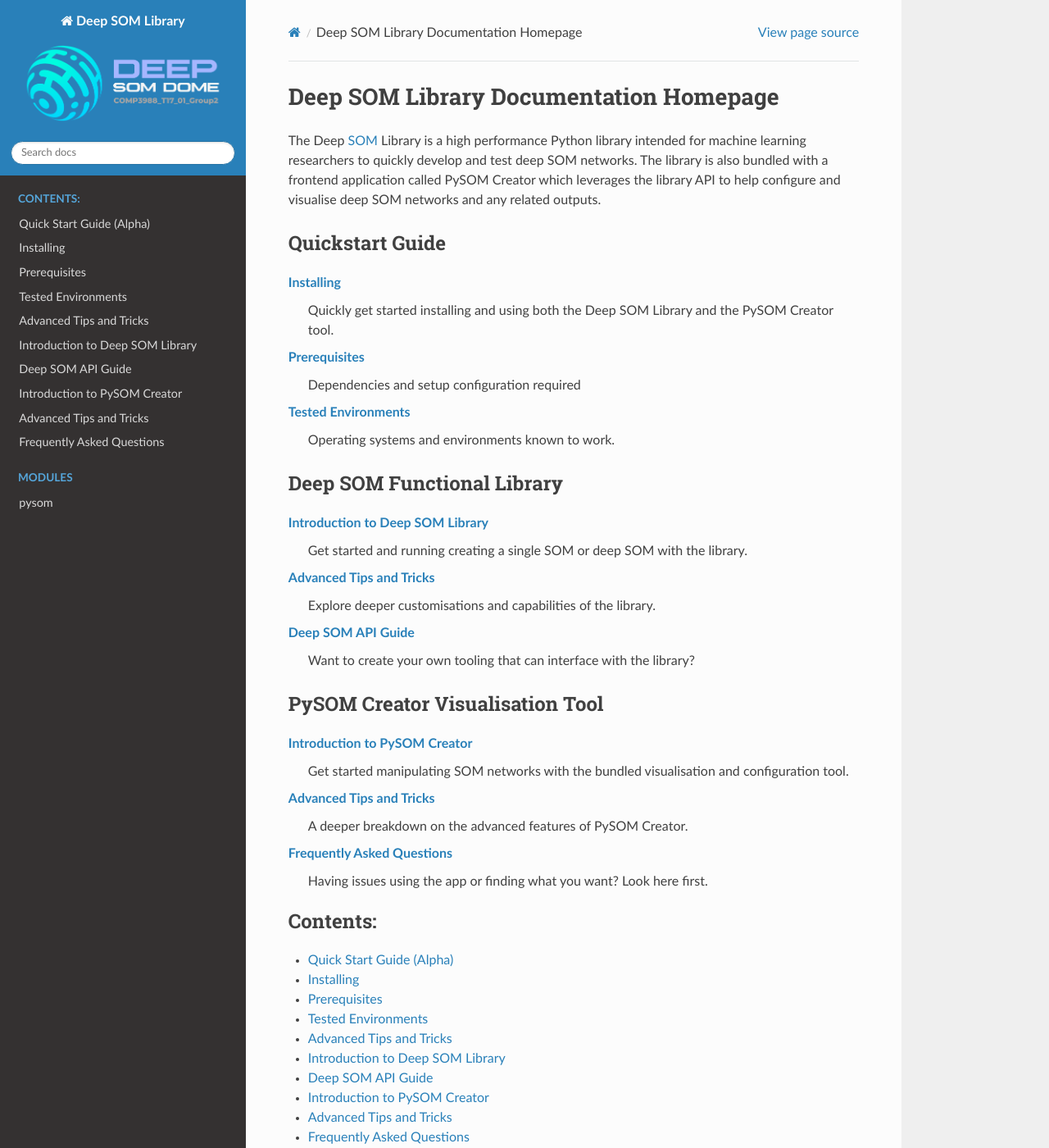
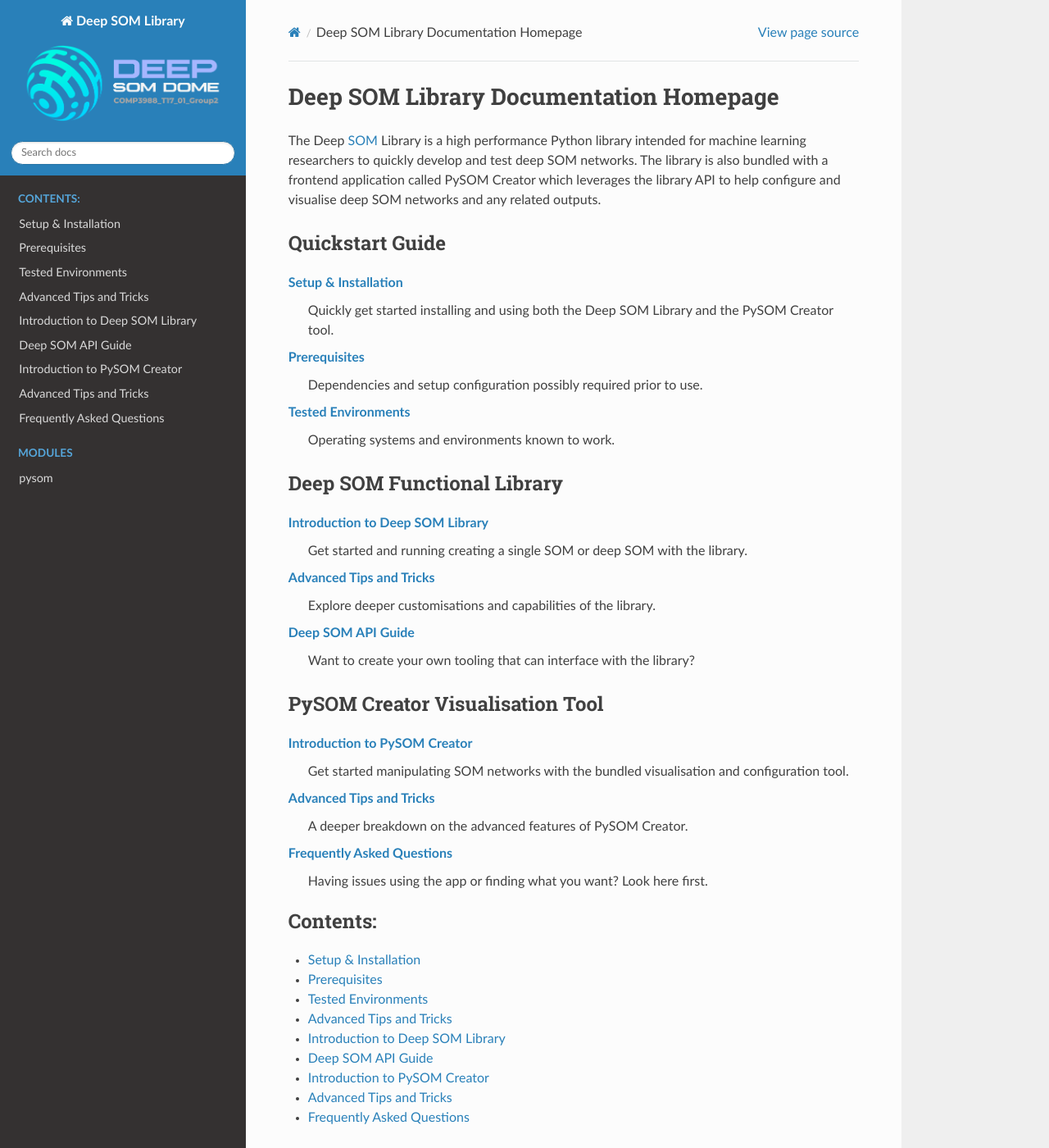
Before and after one commit to takatsuka/DeepSOM, a Sphinx documentation site: the page built from docs/source/index.rst, in a window 1280 px wide and 1400 px high. Shown: the whole window at 82% size. Built offline with Sphinx 7.4.7 and the Read the Docs theme 2.0.0, drawn with Linux system fonts in a browser that asks for light colours.

Commit message:
remove redundant page

```diff
--- a/docs/source/index.rst
+++ b/docs/source/index.rst
@@ -17,7 +17,7 @@ Quickstart Guide
     the PySOM Creator tool.
 
 :doc:`prerequisites`
-    Dependencies and setup configuration required
+    Dependencies and setup configuration possibly required prior to use.
 
 :doc:`tested-environments`
     Operating systems and environments known to work.
--- a/docs/source/installing.rst
+++ b/docs/source/installing.rst
@@ -1,5 +1,5 @@
-Installing
-======================
+Setup & Installation
+==========================
 
 There are two main methods to get the Deep SOM Library up and running on your
 system.
--- a/docs/source/quickstart.rst
+++ /dev/null
@@ -1,2 +0,0 @@
-Quick Start Guide (Alpha)
-=========================
```
Also changed, not shown: other parts of docs/source/index.rst (+0 -1 lines).
